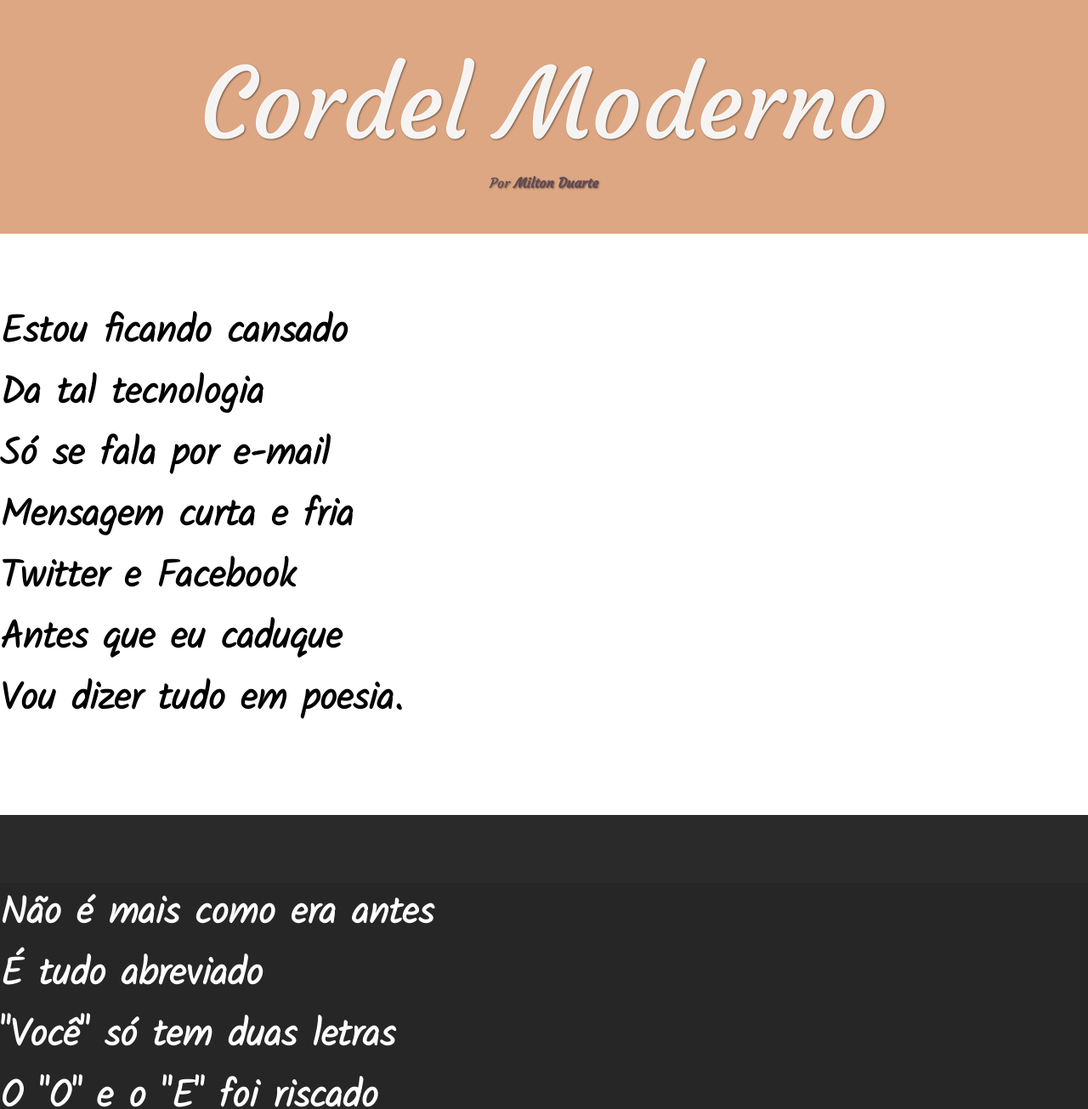
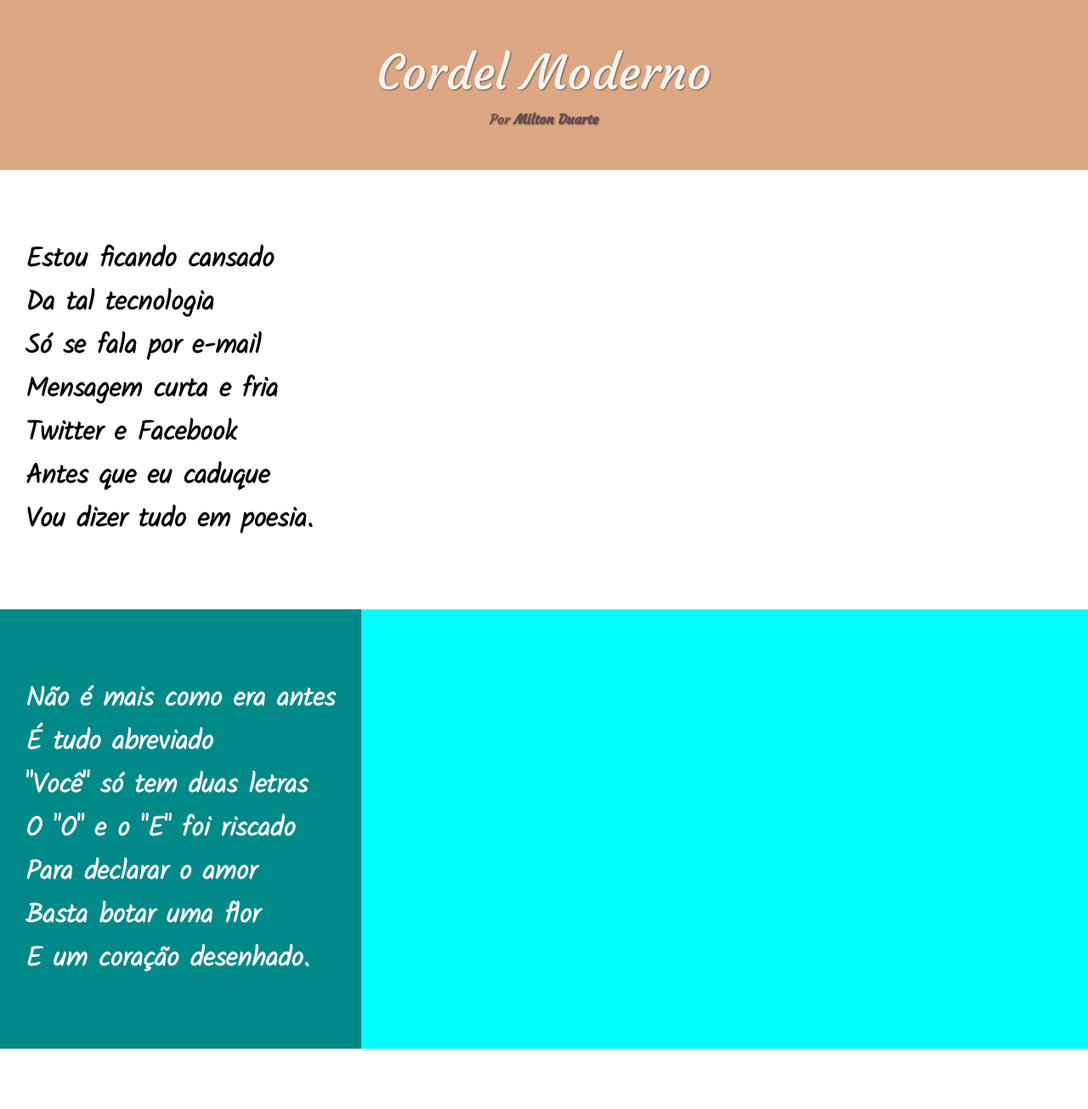
Before and after one commit to vitormandrotiferraz/projetos, a plain HTML site: page projeto-cordel/index.html in a window 1280 px wide. Shown: the top 1305 px of the page at 85% size. Drawn offline with Linux system fonts and the light colour scheme.

Commit message:
em desenvolvimento

```diff
--- a/projeto-cordel/estilo/style.css
+++ b/projeto-cordel/estilo/style.css
@@ -16,7 +16,7 @@
 
 html, body {
     height: 100vh;
-    background-color: darkgray;
+    background-color: cyan;
 }
 /*CABEÇALHO*/
 header {
@@ -26,7 +26,7 @@ header {
 
 header > h1 {
     color: rgba(255, 255, 255, 0.933);
-    font: normal 9vw var(--fonte-destaque);
+    font: normal 3.5em var(--fonte-destaque);
     text-shadow: 1px 1px 2px rgba(0, 0, 0, 0.478);
     padding-top: 50px;
     padding-bottom: 10px;
@@ -52,12 +52,12 @@ header a:hover {
 /*SECTIONS*/
 section {
  padding-top: 10vh;
- padding-bottom: 10vh;
+ padding-left: 30px;
 }
 
 section p {
-    font: bold 3.5vw var(--fonte-padrao);
-    padding-bottom: 20px;
+    font: bold 2em var(--fonte-padrao);
+    padding-bottom: 10vh;
 }
 
 section.normal {
@@ -65,10 +65,8 @@ section.normal {
 }
 
 section.imagem {
+    display: inline-block;
     color: white;
-    background-color: rgba(0, 0, 0, 0.751);
+    background-color: rgba(0, 0, 0, 0.464);
+    padding-right: 30px;
 }
-
-section.imagem > p {
-    background-color: rgba(0, 0, 0, 0.097);
-}
```
